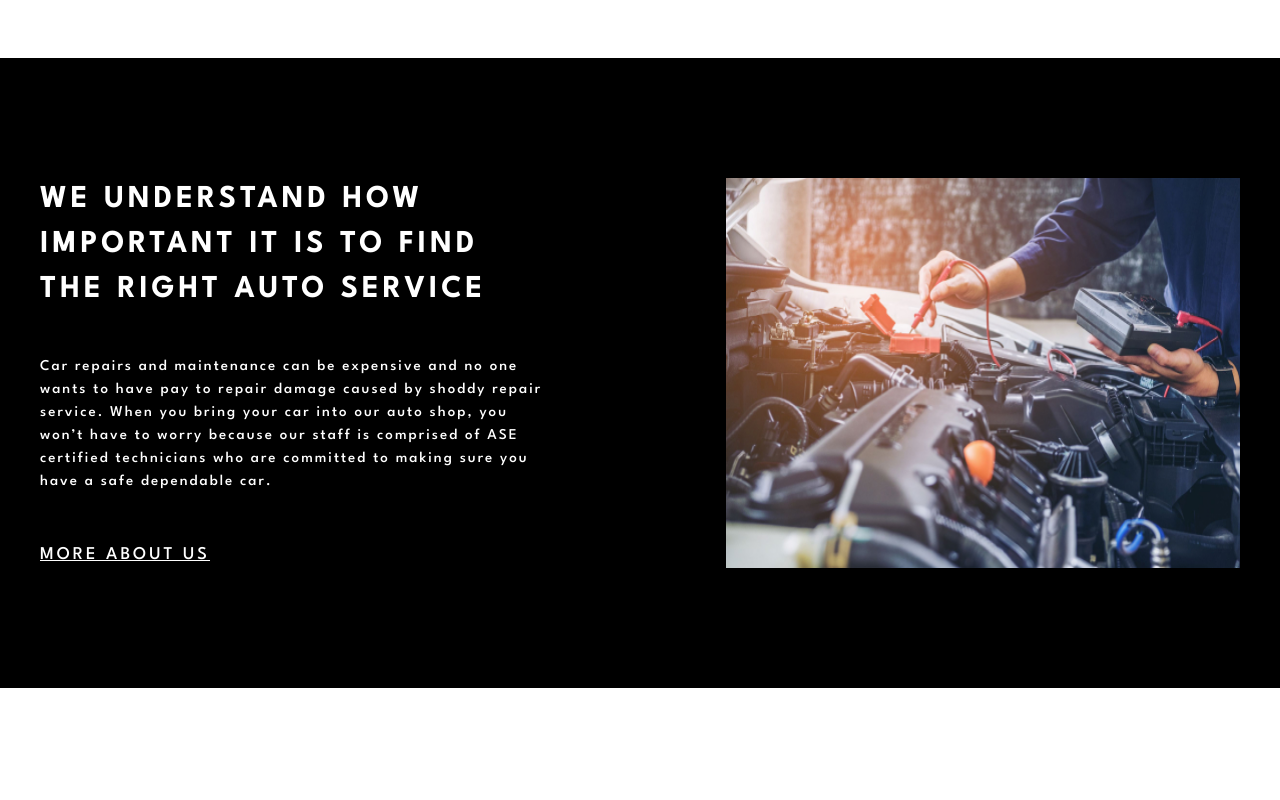
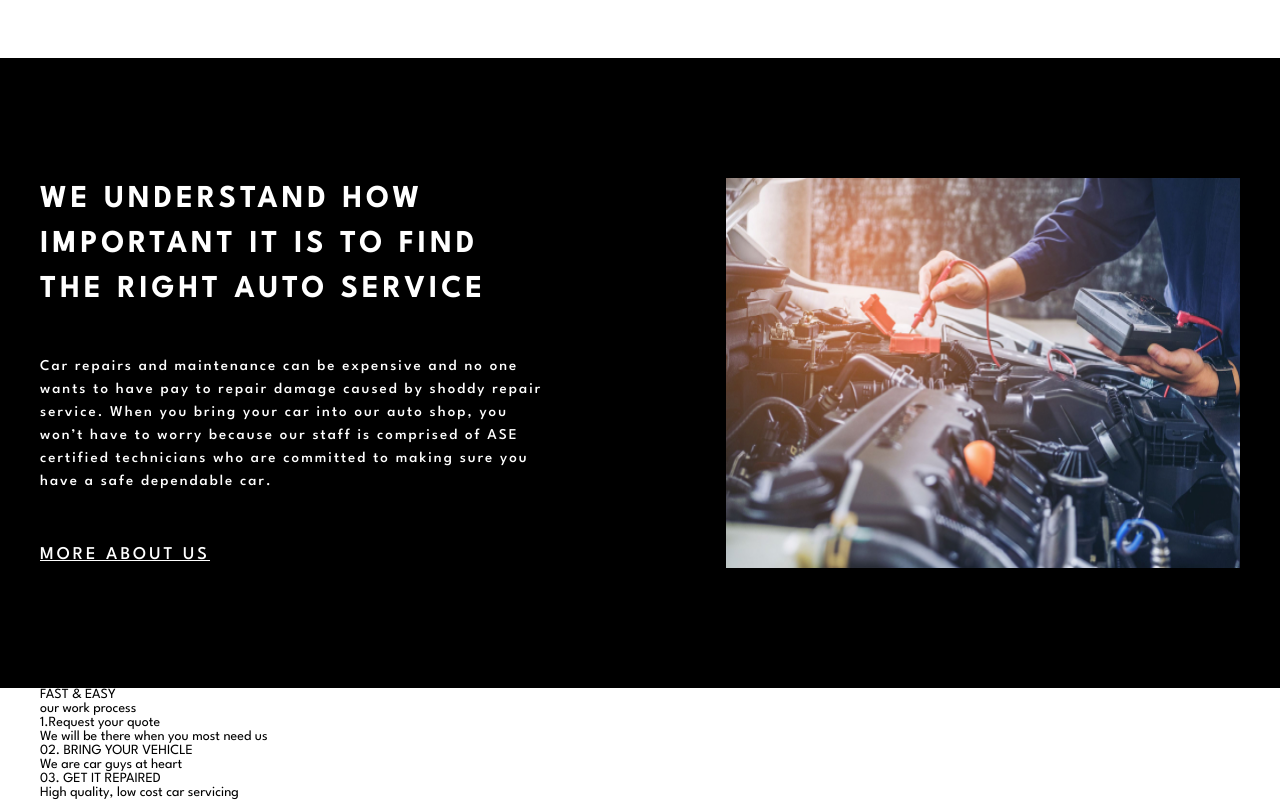
Before and after one commit to Figlinton/Front-end, a plain HTML site: page HTML-CSS/CarsLayout/index.html in a window 1280 px wide. Shown: the part 1656-2456 px from the top of the page. Before the commit the page ends 2344 px from the top, so only its background shows below. Drawn offline with Linux system fonts and the light colour scheme.

Commit message:
Add files via upload

```diff
--- a/HTML-CSS/CarsLayout/index.html
+++ b/HTML-CSS/CarsLayout/index.html
@@ -133,6 +133,33 @@
             </div>
         </div>
 
+        <div class="process">
+            <div class="container">
+                <div class="process__wrapper">
+
+                    <h2>FAST & EASY</h2>
+
+                    <p class="process__text">our work process</p>
+
+                    <div class="process__cards">
+                        <div class="process_card">
+                            <h3>1.Request your quote</h3>
+                            <p>We will be there when you most need us</p>
+                        </div>
+                        <div class="process_card">
+                            <h3>02. BRING YOUR VEHICLE</h3>
+                            <p>We are car guys at heart</p>
+                        </div>
+                        <div class="process_card">
+                            <h3>03. GET IT REPAIRED</h3>
+                            <p>High quality, low cost car servicing</p>
+                        </div>
+                    </div>
+
+                </div>
+            </div>
+        </div>
+
     </main>
 
 </body>
```
